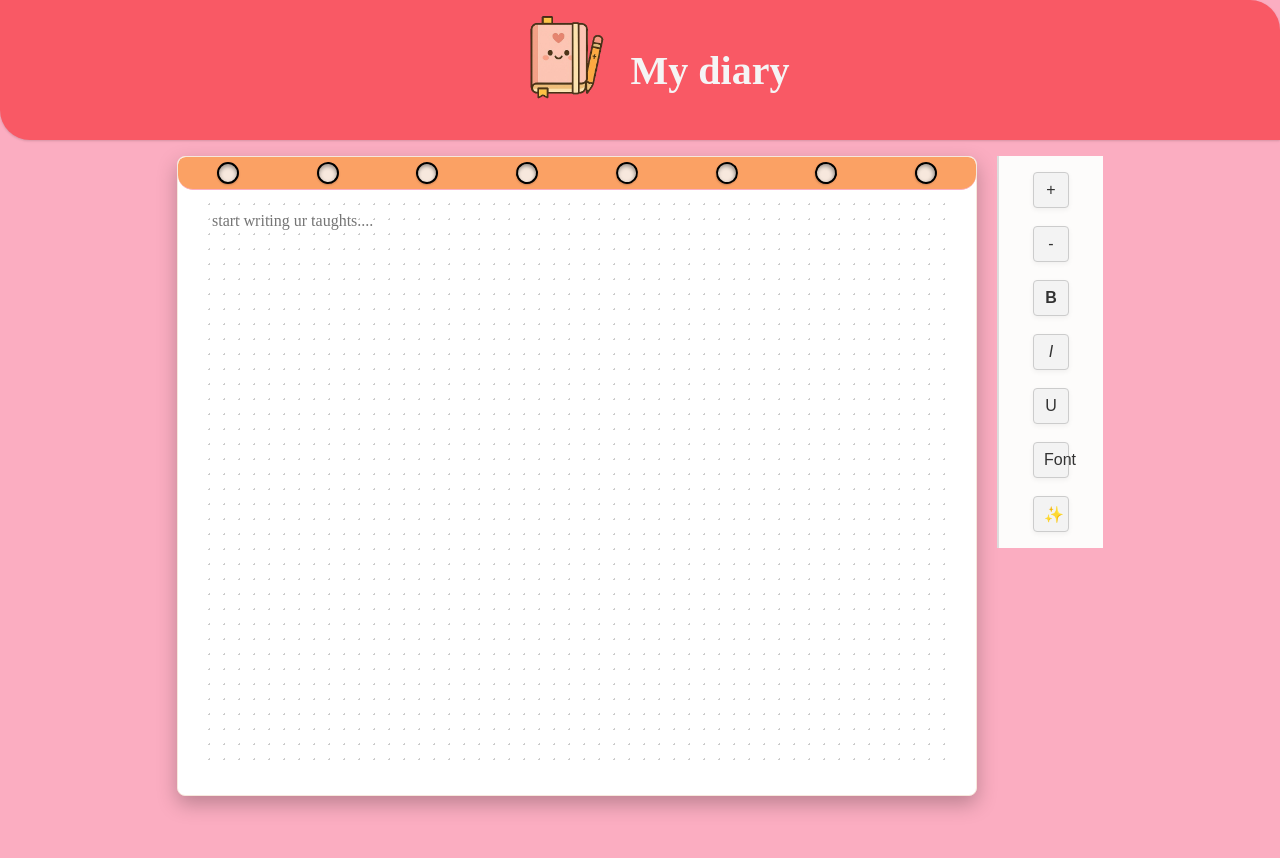
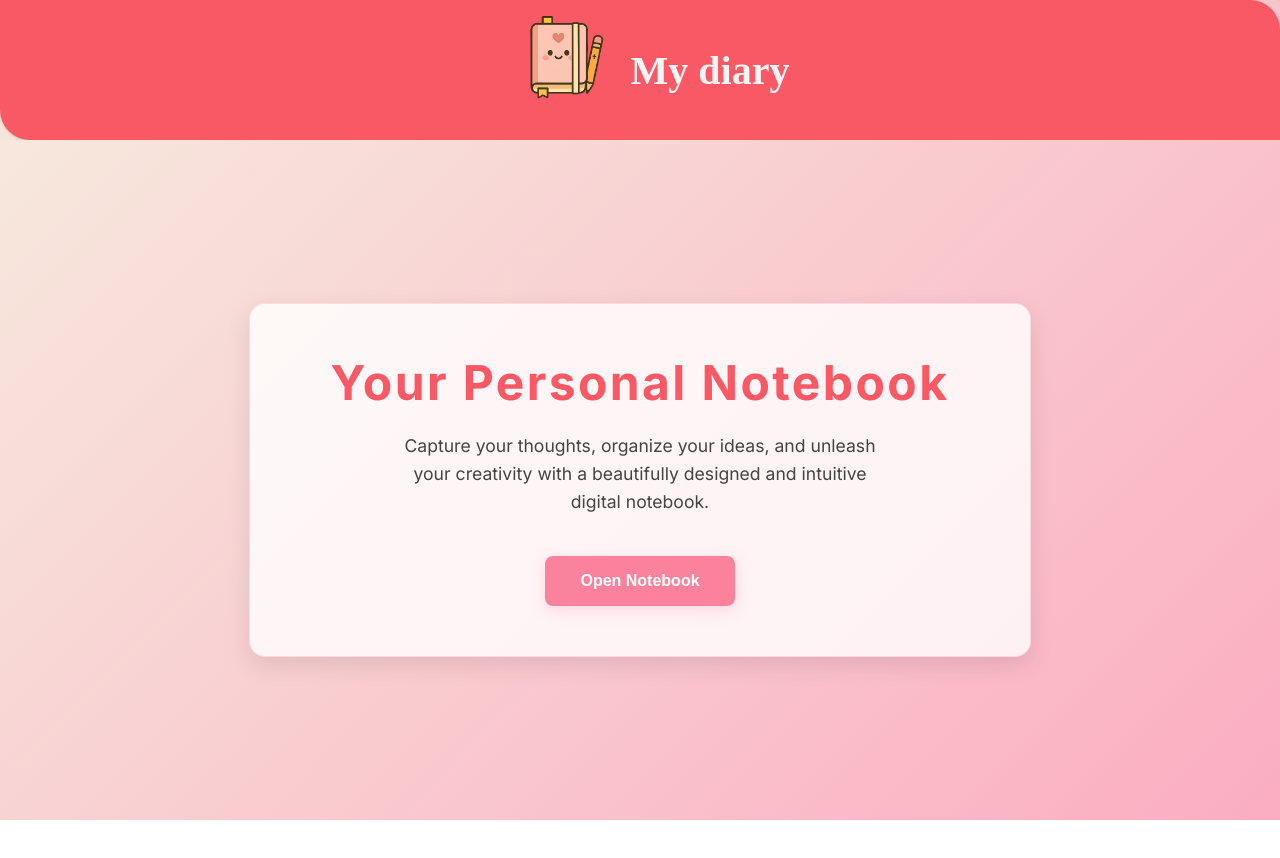
Before and after one commit to MeenakshiAM/QuietQuill, a React (Vite) app: page / in a window 1280 px wide. Shown: the top 858 px of the page. After the commit the page ends 820 px from the top, so only its background shows below. Built offline with nearby package versions, Linux system fonts and the light colour scheme.

Commit message:
homepage

```diff
--- a/package.json
+++ b/package.json
@@ -11,7 +11,8 @@
   },
   "dependencies": {
     "react": "^19.1.0",
-    "react-dom": "^19.1.0"
+    "react-dom": "^19.1.0",
+    "react-router-dom": "^7.6.2"
   },
   "devDependencies": {
     "@eslint/js": "^9.25.0",
--- a/src/App.css
+++ b/src/App.css
@@ -2,7 +2,7 @@
   margin: 0;
 }
 body{
-  background-color: #FBADC1;
+  background: linear-gradient(135deg, #F7E8DD 0%, #FBADC1 100%);
 }
 nav{
   display: flex;
@@ -162,3 +162,73 @@ NOTEBOOK ---------------------
 .toolbar button:hover::after {
   opacity: 1;
 }
+
+/*
+home............
+*/
+.home-wrapper {
+  min-height: 80vh;
+  background: linear-gradient(135deg, #F7E8DD 0%, #FBADC1 100%);
+  display: flex;
+  justify-content: center;
+  align-items: center;
+  padding: 20px;
+  font-family: 'Inter', sans-serif;
+  text-align: center;
+}
+
+.home-card {
+  background-color: rgba(255, 255, 255, 0.8);
+  border-radius: 16px;
+  padding: 50px 40px;
+  box-shadow: 0 8px 25px rgba(0, 0, 0, 0.1);
+  border: 1px solid rgba(251, 130, 157, 0.25);
+  max-width: 700px;
+  width: 100%;
+  display: flex;
+  flex-direction: column;
+  align-items: center;
+}
+
+.home-title {
+  font-size: 3em;
+  font-weight: 700;
+  color: #F95965;
+  margin-bottom: 20px;
+  letter-spacing: 0.05em;
+  line-height: 1.2;
+}
+
+.home-description {
+  font-size: 1.1em;
+  color: #444;
+  margin-bottom: 40px;
+  line-height: 1.6;
+  max-width: 500px;
+}
+
+.home-button {
+  background-color: #FB829D;
+  color: white;
+  padding: 16px 35px;
+  border-radius: 8px;
+  font-size: 1em;
+  font-weight: 600;
+  border: none;
+  cursor: pointer;
+  box-shadow: 0 4px 15px rgba(251, 130, 157, 0.25);
+  display: flex;
+  align-items: center;
+  gap: 8px;
+  transition: all 0.3s ease;
+}
+
+.home-button svg {
+  margin-left: 5px;
+}
+
+.home-button.hovered {
+  background-color: #F95965;
+  transform: translateY(-2px);
+  box-shadow: 0 6px 18px rgba(249, 89, 101, 0.5);
+}
--- a/src/App.jsx
+++ b/src/App.jsx
@@ -1,6 +1,8 @@
 import { useState } from 'react'
+import { Routes, Route } from 'react-router-dom';
 import Header from './Components/header'
-import Note from './Components/Note'
+import Home from './Pages/Home';
+import Note from './Pages/Note'
 import './App.css'
 
 function App() {
@@ -8,7 +10,10 @@ function App() {
   return (
     <>
       <Header/>
-      <Note/>
+      <Routes>
+        <Route path="/" element={<Home />} />
+        <Route path="/note" element={<Note />} />
+      </Routes>
     </>
   )
 }
--- /dev/null
+++ b/src/Pages/Home.jsx
@@ -0,0 +1,36 @@
+import { useNavigate } from 'react-router-dom';
+import '../App.css'; // Importing external CSS
+
+export default function Home() {
+  const navigate = useNavigate();
+
+  const onOpenNotebook = () => {
+    navigate('/note');
+  };
+
+  return (
+    <div className="home-wrapper">
+      <div className="home-card">
+        <h1 className="home-title">Your Personal Notebook</h1>
+        <p className="home-description">
+          Capture your thoughts, organize your ideas, and unleash your creativity
+          with a beautifully designed and intuitive digital notebook.
+        </p>
+        <button
+          onClick={onOpenNotebook}
+          className="home-button"
+          onMouseEnter={(e) => {
+            e.currentTarget.classList.add('hovered');
+          }}
+          onMouseLeave={(e) => {
+            e.currentTarget.classList.remove('hovered');
+          }}
+        >
+          Open Notebook
+
+        </button>
+      </div>
+      <link href="https://fonts.googleapis.com/css2?family=Inter:wght@400;600;700&display=swap" rel="stylesheet" />
+    </div>
+  );
+}
```
Also changed, not shown: src/Pages/login.jsx (added, +16 -0 lines), src/main.jsx (+9 -7 lines), src/Pages/Note.jsx (renamed from src/Components/Note.jsx), 1 other file (tests, documents, lock files or other folders).
